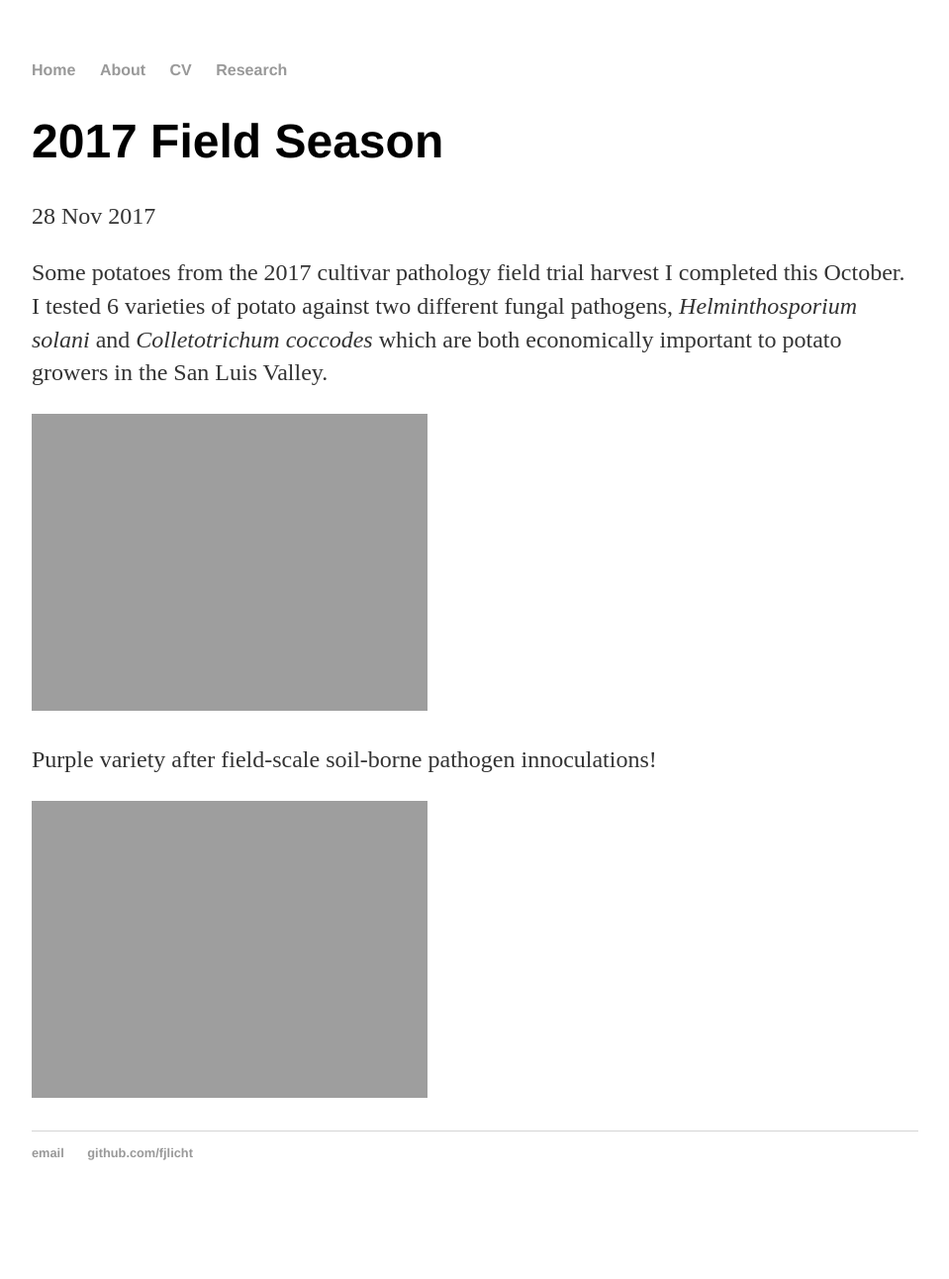
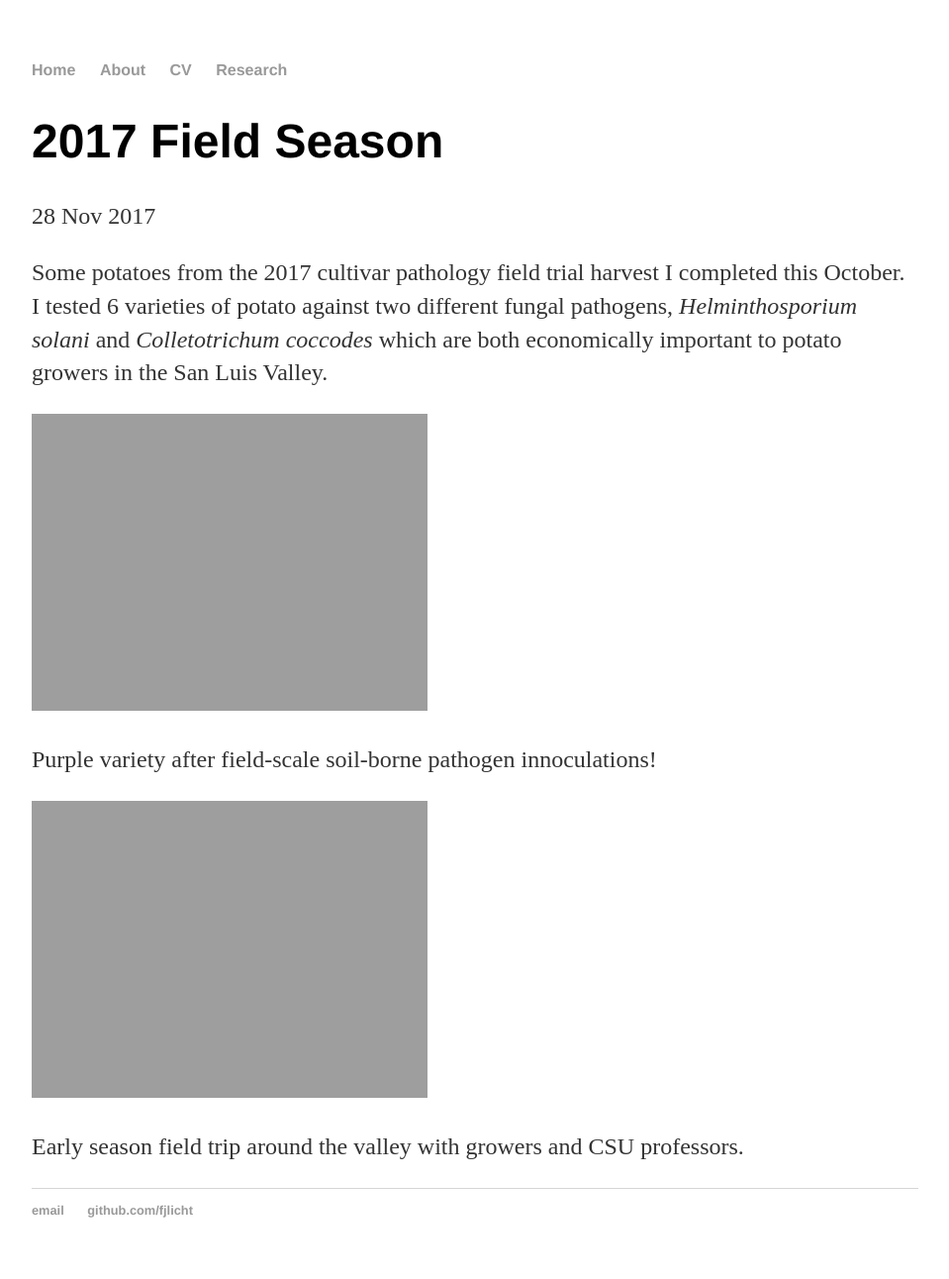
Before and after one commit to fjlicht/franzandanne.github.io, a Jekyll site: the page built from _posts/2017-11-28-works-in-progress.md, in a window 1280 px wide. Shown: the whole page at 99% size, without its empty margins (160-1119 px from the left). Built offline with Jekyll 4.4.1, drawn with Linux system fonts in a browser that asks for light colours; before the commit the page ends 1234 px from its top, so only the background shows below that.

Commit message:
Update 2017-11-28-works-in-progress.md

```diff
--- a/_posts/2017-11-28-works-in-progress.md
+++ b/_posts/2017-11-28-works-in-progress.md
@@ -12,4 +12,6 @@ Some potatoes from the 2017 cultivar pathology field trial harvest I completed t
 Purple variety after field-scale soil-borne pathogen innoculations!
 
 
-![White Potato]({{ "fjlicht.github.io/assets/IMG_2214.JPG" =400x200 | absolute_url }})
+![Hemp Field]({{ "fjlicht.github.io/assets/hemp_inspection.JPG" =400x200 | absolute_url }})
+
+Early season field trip around the valley with growers and CSU professors.
```
